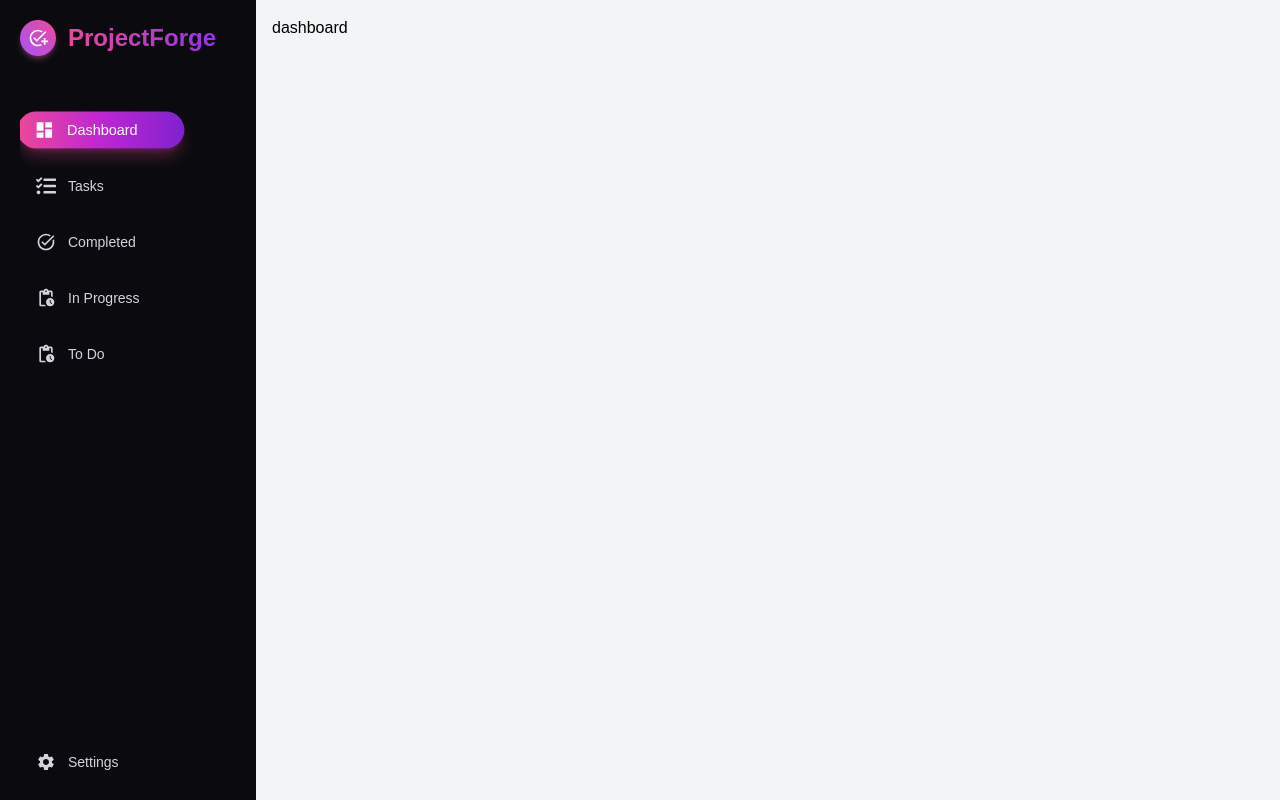
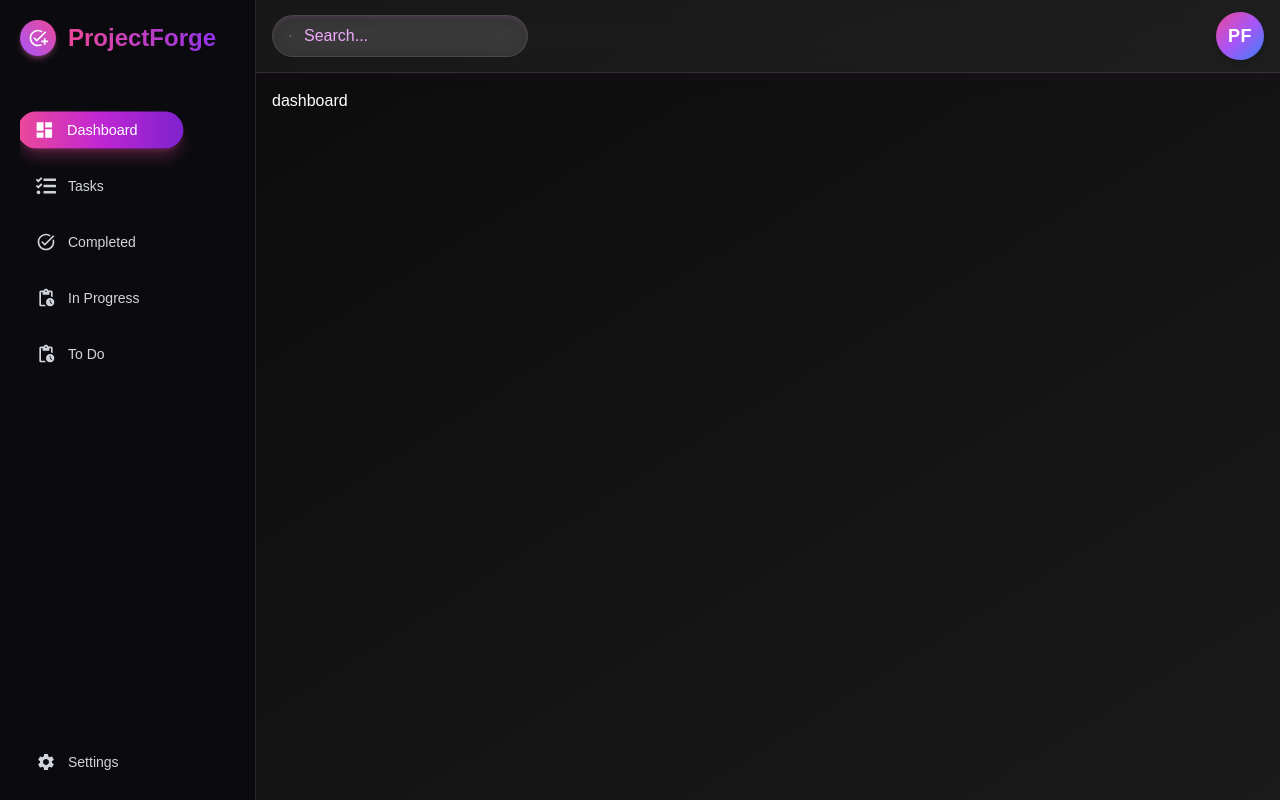
Before and after one commit to Man-Thakkar03/ProjectForge-A_Project_Management_Tool, a React (Vite) app in the folder client/: page /dashboard in a window 1280 px wide. Built offline with nearby package versions, Linux system fonts and the light colour scheme.

Commit message:
Integrated routing and updated components (Navbar, UserAvatar); added layout and utility changes

```diff
--- a/client/src/App.jsx
+++ b/client/src/App.jsx
@@ -1,57 +1,67 @@
-import {Routes , Route , Navigate , Outlet , useLocation} from "react-router-dom"
-import Login from './pages/Login'
-import Dashboard from "./pages/Dashboard.jsx"
-import Tasks from "./pages/Tasks.jsx"
-import Users from "./pages/Users.jsx"
-import Trash from "./pages/Trash.jsx"
-import TasksDetails from "./pages/TasksDetails.jsx"
-import { Toaster } from "sonner"
-import Sidebar from "./components/Sidebar.jsx"
+import {
+  Routes,
+  Route,
+  Navigate,
+  Outlet,
+  useLocation
+} from "react-router-dom";
+import Login from './pages/Login';
+import Dashboard from "./pages/Dashboard";
+import Tasks from "./pages/Tasks";
+import Users from "./pages/Users";
+import Trash from "./pages/Trash";
+import TasksDetails from "./pages/TasksDetails";
+import { Toaster } from "sonner";
+import Sidebar from "./components/Sidebar";
+import Navbar from "./components/Navbar";
 
-function Layout (){
-  const user = " "
-  const location = useLocation()
+function Layout() {
+  const user = " "; // fake auth for now
+  const location = useLocation();
+
   return user ? (
-    <div className="w-full h-screen flex flex-col md:flex-row">
-      <div className="w-1/5 h-screen bg-white sticky top-0 hidden md:block">
-          <Sidebar />
-      </div>
+    <div className="w-full h-screen flex flex-col md:flex-row bg-gradient-to-br from-[#0a0a0a] via-[#121212] to-[#1a1a1a] text-white">
+      {/* Sidebar */}
+      <aside className="hidden md:block w-1/5 h-screen sticky top-0 bg-[#111] border-r border-white/10 shadow-inner shadow-fuchsia-500/5">
+        <Sidebar />
+      </aside>
 
-      {/* Mobile Slidebar */}
+      {/* Main Content */}
       <div className="flex-1 overflow-y-auto">
-        {/* Navbar */}
+        <Navbar />
         <div className="p-4 2xl:px-10">
           <Outlet />
         </div>
       </div>
     </div>
   ) : (
-    <Navigate to="/log-in" state = {{from:location}} replace/>
-  )
+    <Navigate to="/log-in" state={{ from: location }} replace />
+  );
 }
+
 function App() {
   return (
-     <main className='w-full min-h-screen bg-[#f3f4f6] '>
-
+    <main className="w-full min-h-screen font-nunito bg-gradient-to-br from-[#0a0a0a] via-[#121212] to-[#1a1a1a] text-white">
       <Routes>
-        <Route element = {<Layout/>}>
-          <Route path = '/' element={<Navigate  to='/dashboard'/>} />
-          <Route path = '/dashboard' element = {<Dashboard />} />
-          <Route path = '/tasks' element = {<Tasks />} />
-          <Route path = '/completed/:status' element = {<Tasks />} />
-          <Route path = '/in-progress/:status' element = {<Tasks />} />
-          <Route path = '/todo/:status' element = {<Tasks />} />
-          <Route path = '/team' element = {<Users />} />
-          <Route path = '/trashed' element = {<Trash />} />
-          <Route path = '/task/:id' element = {<TasksDetails />} />
+        <Route element={<Layout />}>
+          <Route path="/" element={<Navigate to="/dashboard" />} />
+          <Route path="/dashboard" element={<Dashboard />} />
+          <Route path="/tasks" element={<Tasks />} />
+          <Route path="/completed/:status" element={<Tasks />} />
+          <Route path="/in-progress/:status" element={<Tasks />} />
+          <Route path="/todo/:status" element={<Tasks />} />
+          <Route path="/team" element={<Users />} />
+          <Route path="/trashed" element={<Trash />} />
+          <Route path="/task/:id" element={<TasksDetails />} />
         </Route>
 
-        <Route path = '/log-in' element = {<Login />} />
+        <Route path="/log-in" element={<Login />} />
       </Routes>
 
-      <Toaster richColors/>
+      {/* Toast notifications */}
+      <Toaster richColors position="top-right" />
     </main>
-  )
+  );
 }
 
-export default App
+export default App;
--- /dev/null
+++ b/client/src/components/Navbar.jsx
@@ -0,0 +1,42 @@
+import React from 'react';
+import { MdOutlineSearch } from 'react-icons/md';
+import { useDispatch, useSelector } from 'react-redux';
+import { setOpenSlidebar } from '../redux/slices/authSlice';
+import UserAvtar from './UserAvtar';
+
+const Navbar = () => {
+  const { user } = useSelector((state) => state.auth);
+  const dispatch = useDispatch();
+
+  return (
+    <div className='flex justify-between items-center bg-white/5 backdrop-blur-md px-4 py-3 2xl:py-4 sticky z-10 top-0 shadow-[0_0_20px_#ff00ff10] border-b border-white/10'>
+      <div className='flex gap-4 items-center'>
+
+        {/* Mobile Menu Button */}
+        <button
+          onClick={() => dispatch(setOpenSlidebar(true))}
+          className='text-2xl text-fuchsia-400 block md:hidden'
+        >
+          ☰
+        </button>
+
+        {/* Search Bar */}
+        <div className='w-64 2xl:w-[400px] flex items-center py-2 px-4 gap-3 rounded-full bg-white/10 border border-white/10 backdrop-blur-md shadow-inner shadow-fuchsia-400/10'>
+          <MdOutlineSearch className='text-fuchsia-300 text-xl' />
+          <input
+            type='text'
+            placeholder='Search...'
+            className='flex-1 outline-none bg-transparent placeholder:text-fuchsia-300 text-white'
+          />
+        </div>
+      </div>
+
+      {/* Avatar */}
+      <div className='flex gap-2 items-center'>
+        <UserAvtar />
+      </div>
+    </div>
+  );
+};
+
+export default Navbar;
--- /dev/null
+++ b/client/src/components/UserAvtar.jsx
@@ -0,0 +1,84 @@
+import { Menu, Transition } from "@headlessui/react";
+import { Fragment, useState } from "react";
+import { FaUser, FaUserLock } from "react-icons/fa";
+import { IoLogOutOutline } from "react-icons/io5";
+import { useDispatch, useSelector } from "react-redux";
+import { useNavigate } from "react-router-dom";
+import { getInitials } from "../utils";
+
+const UserAvatar = () => {
+  const [open, setOpen] = useState(false);
+  const [openPassword, setOpenPassword] = useState(false);
+  const { user } = useSelector((state) => state.auth);
+  const dispatch = useDispatch();
+  const navigate = useNavigate();
+
+  const logoutHandler = () => {
+    console.log("logout");
+  };
+
+  return (
+    <div>
+      <Menu as="div" className="relative inline-block text-left z-50">
+        <div>
+          <Menu.Button className="w-12 h-12 flex items-center justify-center rounded-full bg-gradient-to-br from-pink-500 via-purple-500 to-blue-500 text-white font-bold text-lg tracking-wide shadow-md transition-all duration-300 hover:ring-2 hover:ring-black focus:ring-2 focus:ring-black">
+  <span>{getInitials(user?.name || "Project Forge")}</span>
+</Menu.Button>
+
+        </div>
+
+        <Transition
+          as={Fragment}
+          enter="transition ease-out duration-100"
+          enterFrom="transform opacity-0 scale-95"
+          enterTo="transform opacity-100 scale-100"
+          leave="transition ease-in duration-75"
+          leaveFrom="transform opacity-100 scale-100"
+          leaveTo="transform opacity-0 scale-95"
+        >
+          <Menu.Items className="absolute right-0 mt-2 w-56 origin-top-right bg-[#121212] border border-white/10 rounded-xl shadow-xl ring-1 ring-white/10 backdrop-blur-md focus:outline-none text-white">
+            <div className="p-3 space-y-2">
+              <Menu.Item>
+                {() => (
+                  <button
+                    onClick={() => setOpen(true)}
+                    className="w-full flex items-center gap-2 px-3 py-2 rounded-lg hover:bg-white/10 transition-colors"
+                  >
+                    <FaUser className="text-pink-400" />
+                    <span>Profile</span>
+                  </button>
+                )}
+              </Menu.Item>
+
+              <Menu.Item>
+                {() => (
+                  <button
+                    onClick={() => setOpenPassword(true)}
+                    className="w-full flex items-center gap-2 px-3 py-2 rounded-lg hover:bg-white/10 transition-colors"
+                  >
+                    <FaUserLock className="text-purple-400" />
+                    <span>Change Password</span>
+                  </button>
+                )}
+              </Menu.Item>
+
+              <Menu.Item>
+                {() => (
+                  <button
+                    onClick={logoutHandler}
+                    className="w-full flex items-center gap-2 px-3 py-2 rounded-lg text-red-500 hover:bg-red-500/10 transition-colors"
+                  >
+                    <IoLogOutOutline />
+                    <span>Logout</span>
+                  </button>
+                )}
+              </Menu.Item>
+            </div>
+          </Menu.Items>
+        </Transition>
+      </Menu>
+    </div>
+  );
+};
+
+export default UserAvatar;
--- /dev/null
+++ b/client/src/utils/index.js
@@ -0,0 +1,9 @@
+export function getInitials(fullName) {
+  const names = fullName.split(" ");
+
+  const initials = names.slice(0, 2).map((name) => name[0].toUpperCase());
+
+  const initialsStr = initials.join("");
+
+  return initialsStr;
+}
```
